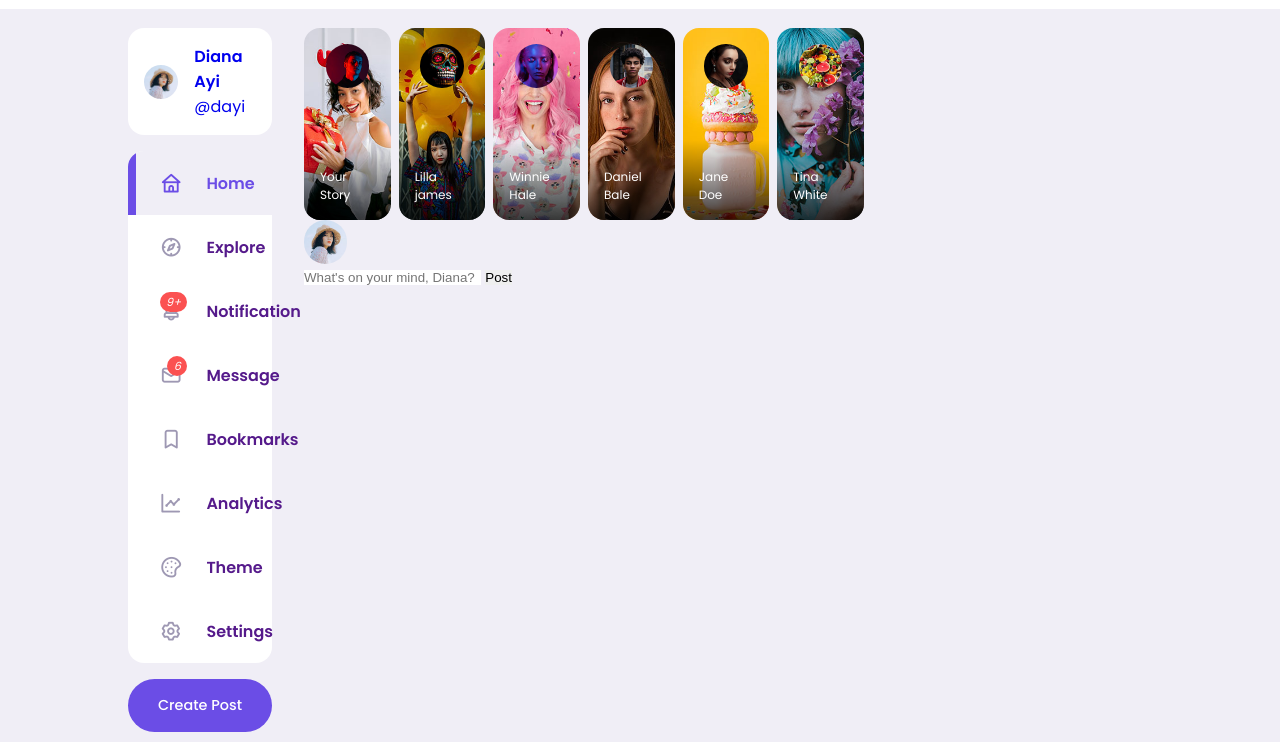
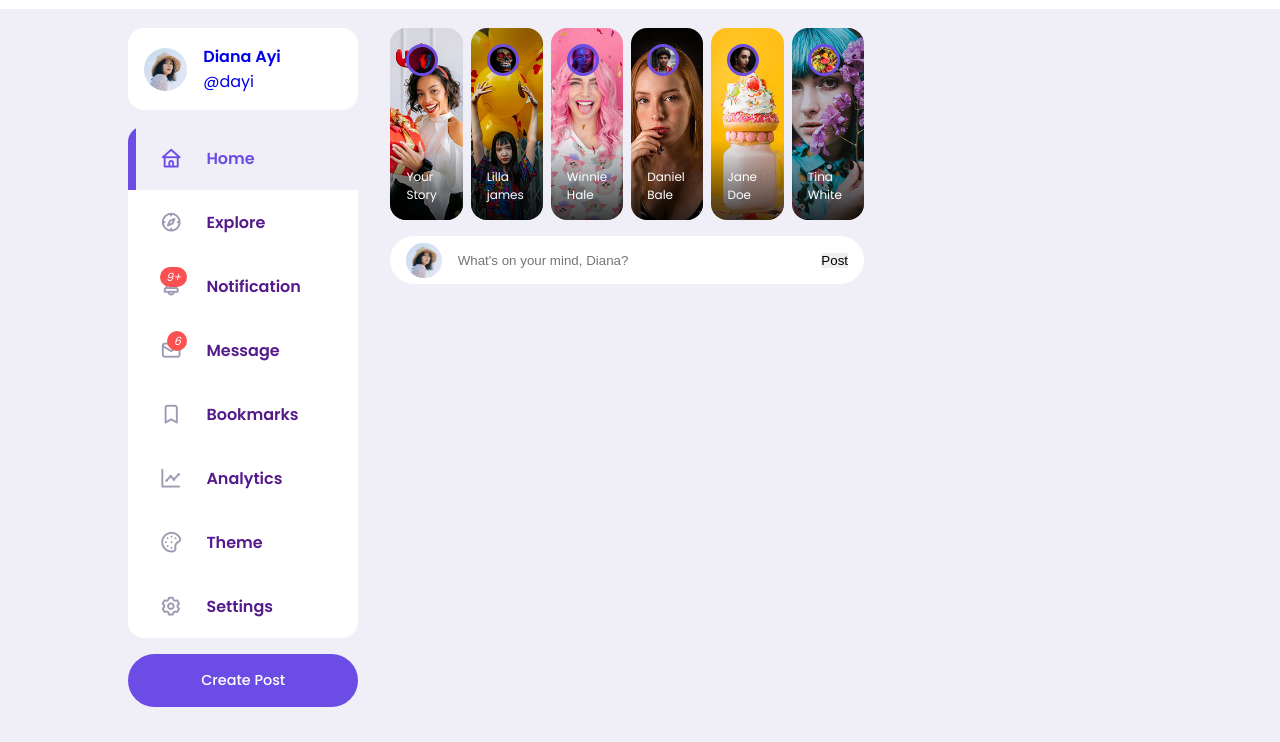
Before and after one commit to nsevindi87/yaSSocial---Responsive-and-customizable-website, a plain HTML site: page index.html in a window 1280 px wide. Shown: the part 58-800 px from the top of the page. Drawn offline with nearby package versions, Linux system fonts and the light colour scheme.

Commit message:
post section is written

```diff
--- a/style.css
+++ b/style.css
@@ -131,7 +131,7 @@ main{
 }
 main .container{
     display: grid;
-    grid-template-columns: 18vh auto 20vw;
+    grid-template-columns: 18vw auto 20vw;
     column-gap: 2rem;
     position: relative;
 }
@@ -324,3 +324,31 @@ main .container .left .profile{
 .middle .stories .story:nth-child(6){
     background: url('./images/story-6.jpg') no-repeat center center/cover;
 }
+
+.middle .story .profile-photo{
+    width: 2rem;
+    height: 2rem;
+    align-self: start;
+    border: 3px solid var(--color-primary);
+}
+
+/* -----------------------CREATE POST-------------------------- */
+.middle .create-post{
+    width: 100%;
+    display: flex;
+    align-items: center;
+    justify-content: space-between;
+    margin-top: 1rem;
+    background: var(--color-white);
+    padding: 0.4rem var(--card-padding);
+    border-radius: var(--border-radius);
+}
+
+.middle .create-post input[type="text"]{
+    justify-self: start;
+    width: 100%;
+    padding-left: 1rem;
+    background: transparent;
+    color: var(--color-dark);
+    margin-right: 1rem;
+}
```
